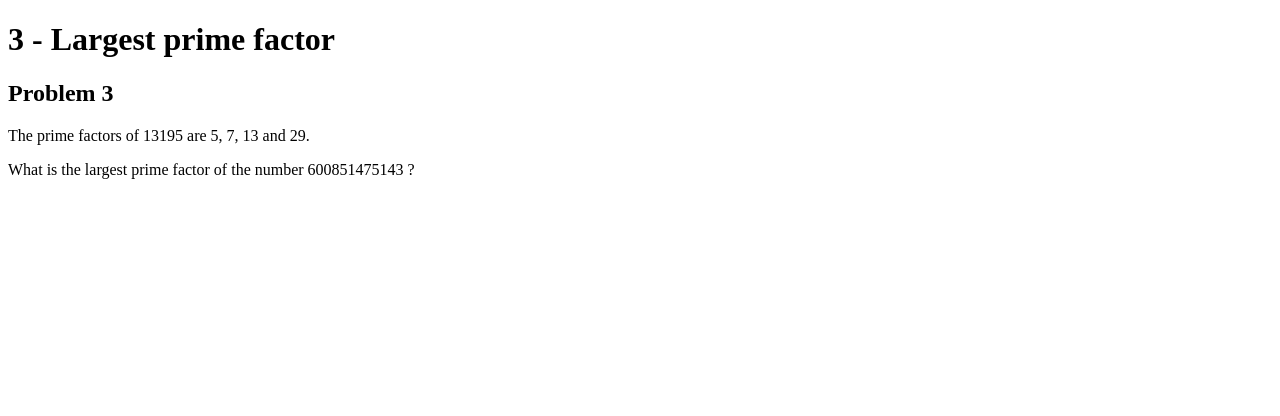
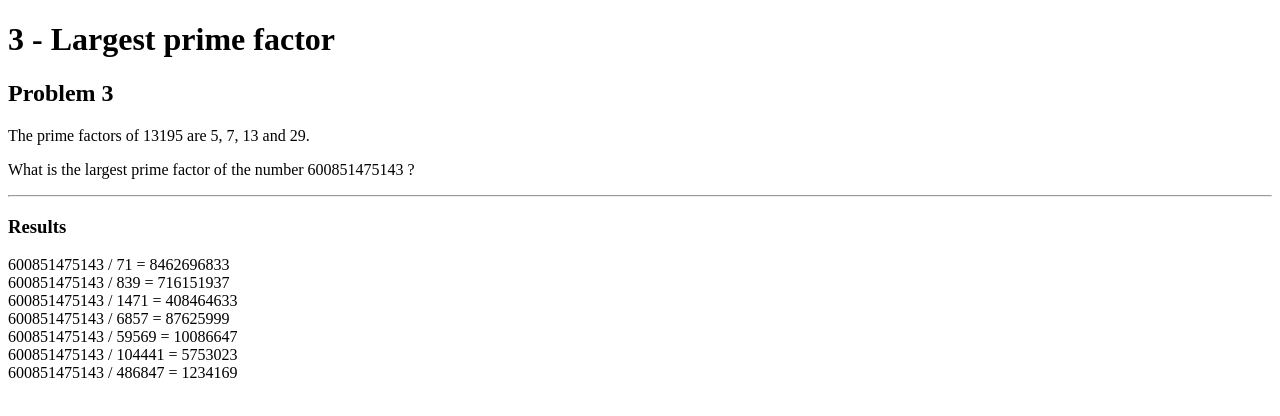
Before and after one commit to ppshdev/Project-Euler-100, a plain HTML site: page 3 - Largest prime factor/index.html in a window 1280 px wide. Drawn offline with Linux system fonts and the light colour scheme.

Commit message:
played around for a while - got nowhere

```diff
--- a/3 - Largest prime factor/index.html
+++ b/3 - Largest prime factor/index.html
@@ -18,5 +18,10 @@
 
       <p>What is the largest prime factor of the number 600851475143 ?</p>
     </section>
+    <section>
+      <hr />
+      <h3>Results</h3>
+      <div id="results"></div>
+    </section>
   </body>
 </html>
--- a/3 - Largest prime factor/js/test-even-divides.js
+++ b/3 - Largest prime factor/js/test-even-divides.js
@@ -13,17 +13,19 @@ Task list:
 */
 
 // Declare variables
-const sampleNumber = 13195;
+const sampleNumber = 600851475143;
 const iterations = 1000000;
 let currentCalc = 0;
+const results = document.getElementById("results");
 
 // Create a loop
 // Let's put this in a function to keep things tidy
 const testRemainder = () => {
-  for (i = 1; i <= iterations; i++) {
+  for (i = 2; i <= iterations; i++) {
     currentCalc = sampleNumber / i;
-    if (currentCalc % 1 == 0) {
-      console.log(`${sampleNumber} / ${i} = ${currentCalc}`);
+    if (currentCalc % 1 === 0) {
+      results.innerHTML += `${sampleNumber} / ${i} = ${currentCalc}<br />`;
+      // console.log(`${sampleNumber} / ${i} = ${currentCalc}`);
     }
   }
 };
```
Also changed, not shown: 1 other file.
